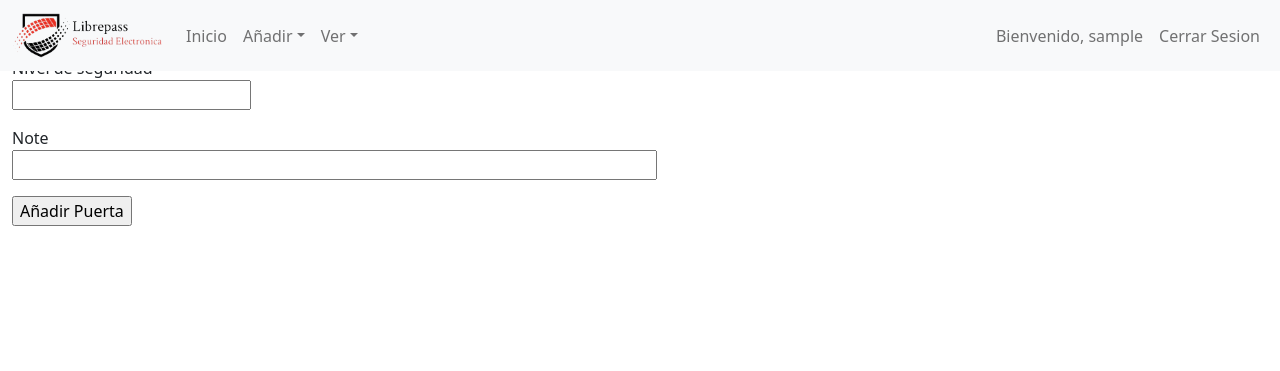
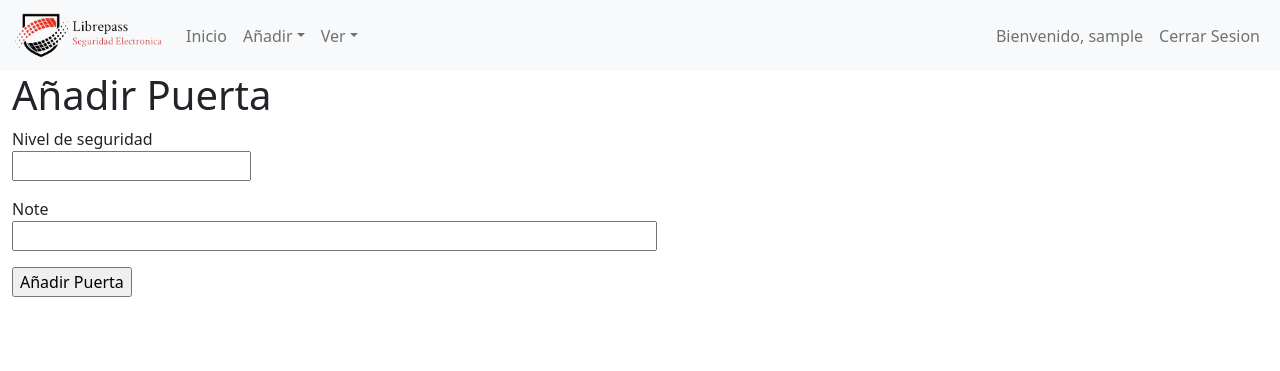
Before and after one commit to KrappRamiro/librepass, a Flask app: page /add_door in a window 1280 px wide. Shown: the top 371 px of the page. Run offline with Flask 2, Linux system fonts and the light colour scheme; the visitor is signed in with stand-in values (Sample User, id 1); data comes from the database, SQL or seed files in the repository.

Commit message:
undid last commit changes

```diff
--- a/webapp/templates/base.html
+++ b/webapp/templates/base.html
@@ -18,7 +18,7 @@
 		<link rel="stylesheet" href="/static/css/style.css" />
 	</head>
 	<body>
-		<nav class="navbar navbar-expand-lg bg-light fixed-top">
+		<nav class="navbar navbar-expand-lg bg-light">
 			<div class="container-fluid">
 				<!-- Navbar Brand -->
 				<a class="navbar-brand" href="{{url_for('index')}}">
```
